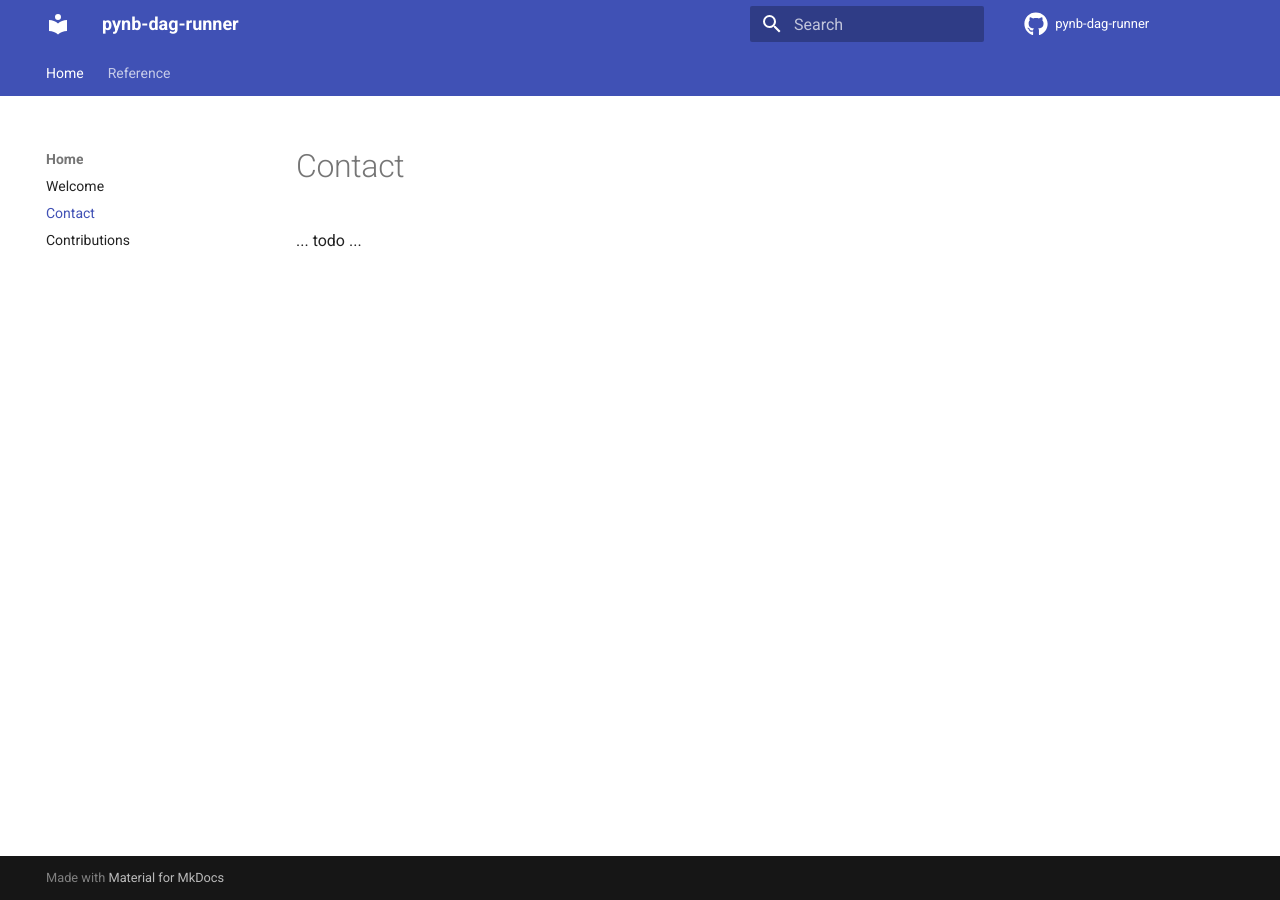
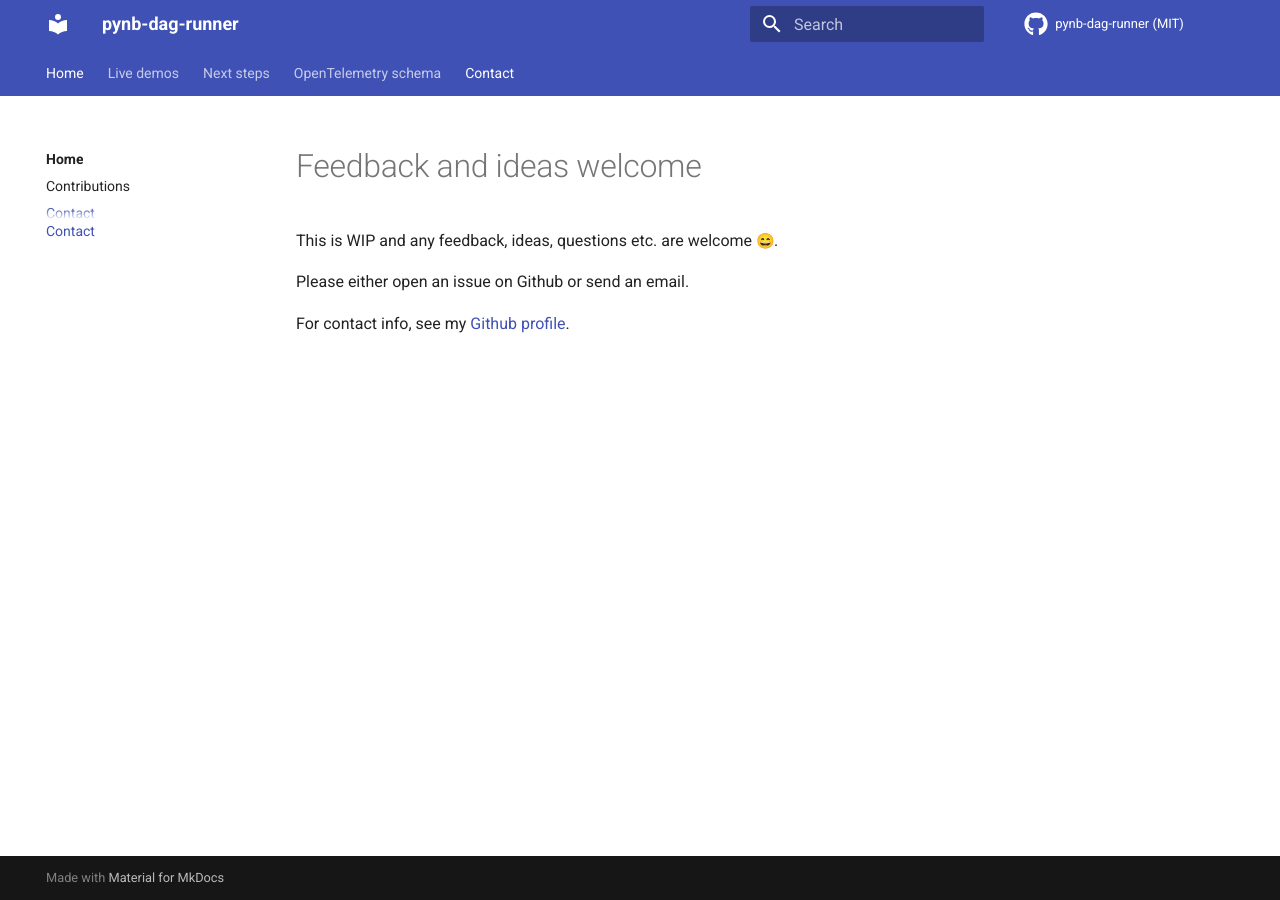
Before and after one commit to composable-logs/composable-logs, an MkDocs documentation site: the page built from docs/docs/contact/index.md, in a window 1280 px wide. Built offline with MkDocs 1.6.1 and Material for MkDocs 9.7.7, drawn with Linux system fonts in a browser that asks for light colours; emoji names are drawn with the system emoji font; comment, search, counter and statistics services are not loaded.

Commit message:
Next iteration of mkdocs-material documentation site (#113)
* work on next steps; demo pipelines; enable mermaid plugin

* add license to repo link

* revise demo pipeline material

* add emoji support; page org

* cleanup home/index

* update documentation of demo pipeline

* live demo update

* add doc links to plugin configs

* revised contact info

* move architecture from root README to docs site

```diff
--- a/docs/docs/contact.md
+++ /dev/null
@@ -1,2 +0,0 @@
-# Contact
-... todo ...
--- /dev/null
+++ b/docs/docs/contact/index.md
@@ -0,0 +1,7 @@
+# Feedback and ideas welcome
+
+This is WIP and any feedback, ideas, questions etc. are welcome :smile:.
+
+Please either open an issue on Github or send an email.
+
+For contact info, see my [Github profile](https://github.com/matiasdahl).
--- a/docs/mkdocs.yml
+++ b/docs/mkdocs.yml
@@ -1,4 +1,33 @@
 site_name: pynb-dag-runner
+
+markdown_extensions:
+  # --- below from ---
+  # https://squidfunk.github.io/mkdocs-material/reference/code-blocks/
+  - pymdownx.highlight:
+      anchor_linenums: true
+  - pymdownx.inlinehilite
+  - pymdownx.snippets
+  - pymdownx.superfences
+
+  # --- below from ---
+  # https://squidfunk.github.io/mkdocs-material/reference/icons-emojis/#configuration
+  - attr_list
+  - pymdownx.emoji:
+      emoji_index: !!python/name:materialx.emoji.twemoji
+      emoji_generator: !!python/name:materialx.emoji.to_svg
+
+  # --- below from ---
+  # https://squidfunk.github.io/mkdocs-material/reference/diagrams/#configuration
+  - pymdownx.superfences:
+      custom_fences:
+        - name: mermaid
+          class: mermaid
+          format: !!python/name:pymdownx.superfences.fence_code_format
+
+  # --- below from ---
+  # https://squidfunk.github.io/mkdocs-material/reference/lists/#configuration
+  - pymdownx.tasklist:
+     custom_checkbox: true
 
 theme:
   name: material
@@ -7,13 +36,14 @@ theme:
     - navigation.tabs
     - navigation.sections
     - navigation.expand
+    - navigation.indexes
 
   # Github logo for showing repo stats, see repo_-keys below
   icon:
     repo: fontawesome/brands/github
 
 repo_url: https://github.com/pynb-dag-runner/pynb-dag-runner
-repo_name: pynb-dag-runner
+repo_name: pynb-dag-runner (MIT)
 
 
 #
@@ -31,8 +61,11 @@ repo_name: pynb-dag-runner
 #
 nav:
   - Home:
-    - Welcome: index.md
-    - Contact: contact.md
-    - Contributions: contributions.md
-  - Reference:
+    - Welcome: home/index.md
+    - Contributions: home/contributions.md
+    - Contact: contact/index.md
+  - Live demos: live-demos/mnist-digits-demo-pipeline.md
+  - Next steps: next-steps/index.md
+  - OpenTelemetry schema:
     - OpenTelemetry schema: ref/spans.md
+  - Contact: contact/index.md
```
Also changed, not shown: docs/docs/home/index.md (renamed from docs/docs/index.md, +0 -7 lines), docs/docs/live-demos/mnist-digits-demo-pipeline.md (added, +150 -0 lines), docs/docs/next-steps/index.md (added, +28 -0 lines), README.md, docs/docs/home/contributions.md (renamed from docs/docs/contributions.md).
